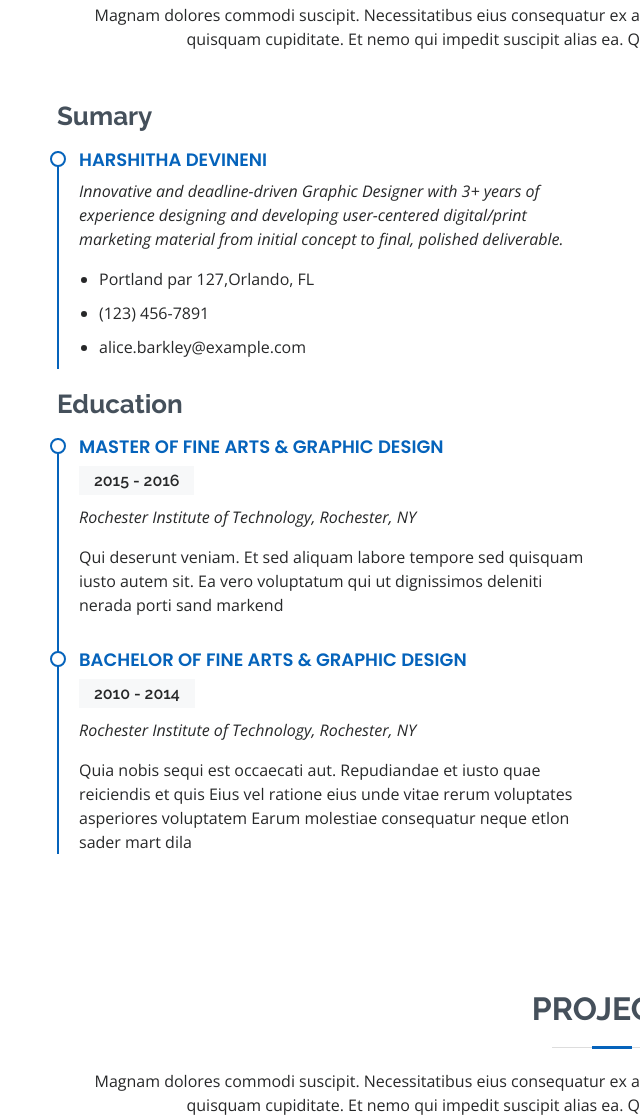
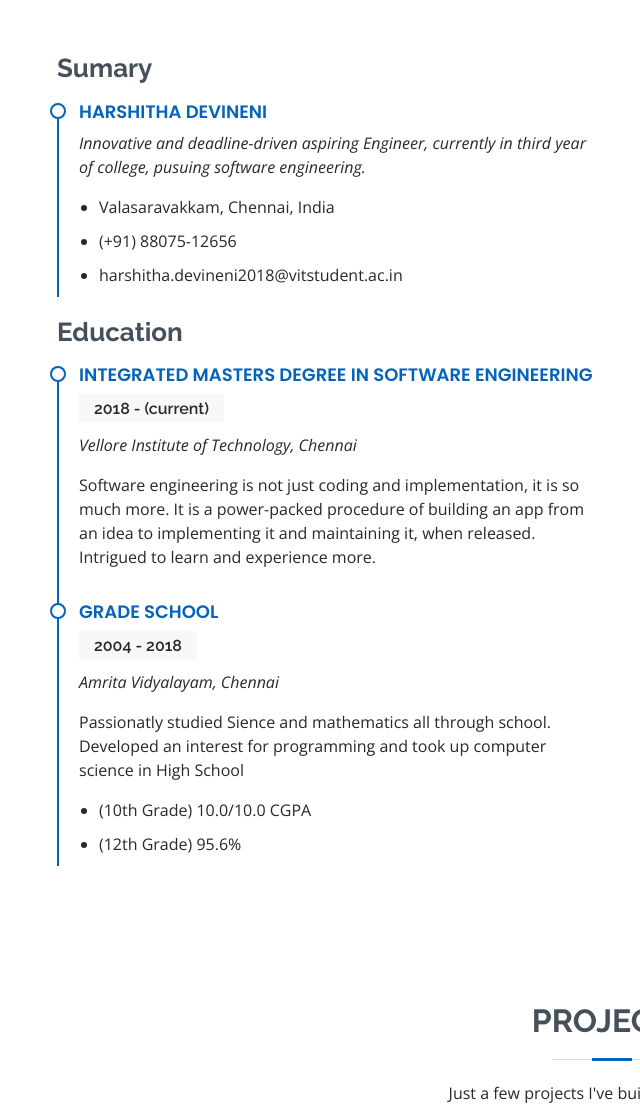
Before and after one commit to harshithadev/harshithadev.github.io, a plain HTML site: page index.html in a window 1280 px wide. Shown: the part 2613-3733 px from the top of the page, without its empty margins (78-718 px from the left). Drawn offline with nearby package versions, Linux system fonts and the light colour scheme.

Commit message:
v1 of website

```diff
--- a/index.html
+++ b/index.html
@@ -110,6 +110,7 @@
 
       </div>
     </section><!-- End About Section -->
+
 
     <!-- ======= Facts Section ======= -->
     <!--
@@ -394,7 +395,7 @@
 
         <div class="section-title">
           <h2>Resume</h2>
-          <p>Magnam dolores commodi suscipit. Necessitatibus eius consequatur ex aliquid fuga eum quidem. Sit sint consectetur velit. Quisquam quos quisquam cupiditate. Et nemo qui impedit suscipit alias ea. Quia fugiat sit in iste officiis commodi quidem hic quas.</p>
+          <!--<p>Magnam dolores commodi suscipit. Necessitatibus eius consequatur ex aliquid fuga eum quidem. Sit sint consectetur velit. Quisquam quos quisquam cupiditate. Et nemo qui impedit suscipit alias ea. Quia fugiat sit in iste officiis commodi quidem hic quas.</p>-->
         </div>
 
         <div class="row">
@@ -402,26 +403,30 @@
             <h3 class="resume-title">Sumary</h3>
             <div class="resume-item pb-0">
               <h4>Harshitha Devineni</h4>
-              <p><em>Innovative and deadline-driven Graphic Designer with 3+ years of experience designing and developing user-centered digital/print marketing material from initial concept to final, polished deliverable.</em></p>
+              <p><em>Innovative and deadline-driven aspiring Engineer, currently in third year of college, pusuing software engineering.</em></p>
               <ul>
-                <li>Portland par 127,Orlando, FL</li>
-                <li>(123) 456-7891</li>
-                <li>alice.barkley@example.com</li>
+                <li>Valasaravakkam, Chennai, India</li>
+                <li>(+91) 88075-12656</li>
+                <li>harshitha.devineni2018@vitstudent.ac.in</li>
               </ul>
             </div>
 
             <h3 class="resume-title">Education</h3>
             <div class="resume-item">
-              <h4>Master of Fine Arts &amp; Graphic Design</h4>
-              <h5>2015 - 2016</h5>
-              <p><em>Rochester Institute of Technology, Rochester, NY</em></p>
-              <p>Qui deserunt veniam. Et sed aliquam labore tempore sed quisquam iusto autem sit. Ea vero voluptatum qui ut dignissimos deleniti nerada porti sand markend</p>
+              <h4>Integrated Masters Degree In Software Engineering</h4>
+              <h5>2018 - (current)</h5>
+              <p><em>Vellore Institute of Technology, Chennai</em></p>
+              <p>Software engineering is not just coding and implementation, it is so much more. It is a power-packed procedure of building an app from an idea to implementing it and maintaining it, when released. Intrigued to learn and experience more.</p>
             </div>
             <div class="resume-item">
-              <h4>Bachelor of Fine Arts &amp; Graphic Design</h4>
-              <h5>2010 - 2014</h5>
-              <p><em>Rochester Institute of Technology, Rochester, NY</em></p>
-              <p>Quia nobis sequi est occaecati aut. Repudiandae et iusto quae reiciendis et quis Eius vel ratione eius unde vitae rerum voluptates asperiores voluptatem Earum molestiae consequatur neque etlon sader mart dila</p>
+              <h4>Grade School</h4>
+              <h5>2004 - 2018</h5>
+              <p><em>Amrita Vidyalayam, Chennai</em></p>
+              <p>Passionatly studied Sience and mathematics all through school. Developed an interest for programming and took up computer science in High School</p>
+              <ul>
+                <li> (10th Grade) 10.0/10.0 CGPA</li>
+                <li> (12th Grade) 95.6%</li>
+              </ul>
             </div>
           </div>
           <div class="col-lg-6">
@@ -460,7 +465,7 @@
 
         <div class="section-title">
           <h2>Projects</h2>
-          <p>Magnam dolores commodi suscipit. Necessitatibus eius consequatur ex aliquid fuga eum quidem. Sit sint consectetur velit. Quisquam quos quisquam cupiditate. Et nemo qui impedit suscipit alias ea. Quia fugiat sit in iste officiis commodi quidem hic quas.</p>
+          <p>Just a few projects I've build or worked with.</p>
         </div>
 
         <div class="row">
@@ -624,7 +629,7 @@
                 <svg width="100" height="100" viewBox="0 0 600 600" xmlns="http://www.w3.org/2000/svg">
                   <path stroke="none" stroke-width="0" fill="#f5f5f5" d="M300,521.0016835830174C376.1290562159157,517.8887921683347,466.0731472004068,529.7835943286574,510.70327084640275,468.03025145048787C554.3714126377745,407.6079735673963,508.03601936045806,328.9844924480964,491.2728898941984,256.3432110539036C474.5976632858925,184.082847569629,479.9380746630129,96.60480741107993,416.23090153303,58.64404602377083C348.86323505073057,18.502131276798302,261.93793281208167,40.57373210992963,193.5410806939664,78.93577620505333C130.42746243093433,114.334589627462,98.30271207620316,179.96522072025542,76.75703585869454,249.04625023123273C51.97151888228291,328.5150500222984,13.704378332031375,421.85034740162234,66.52175969318436,486.19268352777647C119.04800174914682,550.1803526380478,217.28368757567262,524.383925680826,300,521.0016835830174"></path>
                 </svg>
-                <i class="bx bxl-dribbble"></i>
+                <i class="bx bx-file"></i>
               </div>
               <h4><a href="">Web Development</a></h4>
               <p>Gimme your requirements and I'll whip you up a wonderful website!</p>
@@ -637,7 +642,7 @@
                 <svg width="100" height="100" viewBox="0 0 600 600" xmlns="http://www.w3.org/2000/svg">
                   <path stroke="none" stroke-width="0" fill="#f5f5f5" d="M300,541.5067337569781C382.14930387511276,545.0595476570109,479.8736841581634,548.3450877840088,526.4010558755058,480.5488172755941C571.5218469581645,414.80211281144784,517.5187510058486,332.0715597781072,496.52539010469104,255.14436215662573C477.37192572678356,184.95920475031193,473.57363656557914,105.61284051026155,413.0603344069578,65.22779650032875C343.27470386102294,18.654635553484475,251.2091493199835,5.337323636656869,175.0934190732945,40.62881213300186C97.87086631185822,76.43348514350839,51.98124368387456,156.15599469081315,36.44837278890362,239.84606092416172C21.716077023791087,319.22268207091537,43.775223500013084,401.1760424656574,96.891909868211,461.97329694683043C147.22146801428983,519.5804099606455,223.5754009179313,538.201503339737,300,541.5067337569781"></path>
                 </svg>
-                <i class="bx bx-tachometer"></i>
+                <i class="bx bxl-dribbble"></i>
               </div>
               <h4><a href="">Game Development</a></h4>
               <p>Beginner level game developer, but always up for a challenge. Let's collaborate and bring your game to life  </p>
@@ -650,7 +655,7 @@
                 <svg width="100" height="100" viewBox="0 0 600 600" xmlns="http://www.w3.org/2000/svg">
                   <path stroke="none" stroke-width="0" fill="#f5f5f5" d="M300,582.0697525312426C382.5290701553225,586.8405444964366,449.9789794690241,525.3245884688669,502.5850820975895,461.55621195738473C556.606425686781,396.0723002908107,615.8543463187945,314.28637112970534,586.6730223649479,234.56875336149918C558.9533121215079,158.8439757836574,454.9685369536778,164.00468322053177,381.49747125262974,130.76875717737553C312.15926192815925,99.40240125094834,248.97055460311594,18.661163978235184,179.8680185752513,50.54337015887873C110.5421016452524,82.52863877960104,119.82277516462835,180.83849132639028,109.12597500060166,256.43424936330496C100.08760227029461,320.3096726198365,92.17705696193138,384.0621239912766,124.79988738764834,439.7174275375508C164.83382741302287,508.01625554203684,220.96474134820875,577.5009287672846,300,582.0697525312426"></path>
                 </svg>
-                <i class="bx bx-file"></i>
+                <i class="bx bx-tachometer "></i>
               </div>
               <h4><a href="">App Development</a></h4>
               <p>Have an awesome app idea? Lemme know and I'll build one for ya ;)</p>
```
Also changed, not shown: portfolio-details.html (+4 -4 lines), assets/img/portfolio/portfolio-1.jpg, assets/img/portfolio/portfolio-2.jpg, assets/img/portfolio/portfolio-3.jpg, assets/img/portfolio/portfolio-4.jpg, assets/img/portfolio/portfolio-5.jpg, assets/img/portfolio/portfolio-6.jpg, assets/img/portfolio/portfolio-7.jpg, assets/img/portfolio/portfolio-8.jpg, assets/img/portfolio/portfolio-9.jpg, assets/img/portfolio/portfolio-details-1.jpg, assets/img/portfolio/portfolio-details-2.jpg, assets/img/portfolio/portfolio-details-3.jpg.
